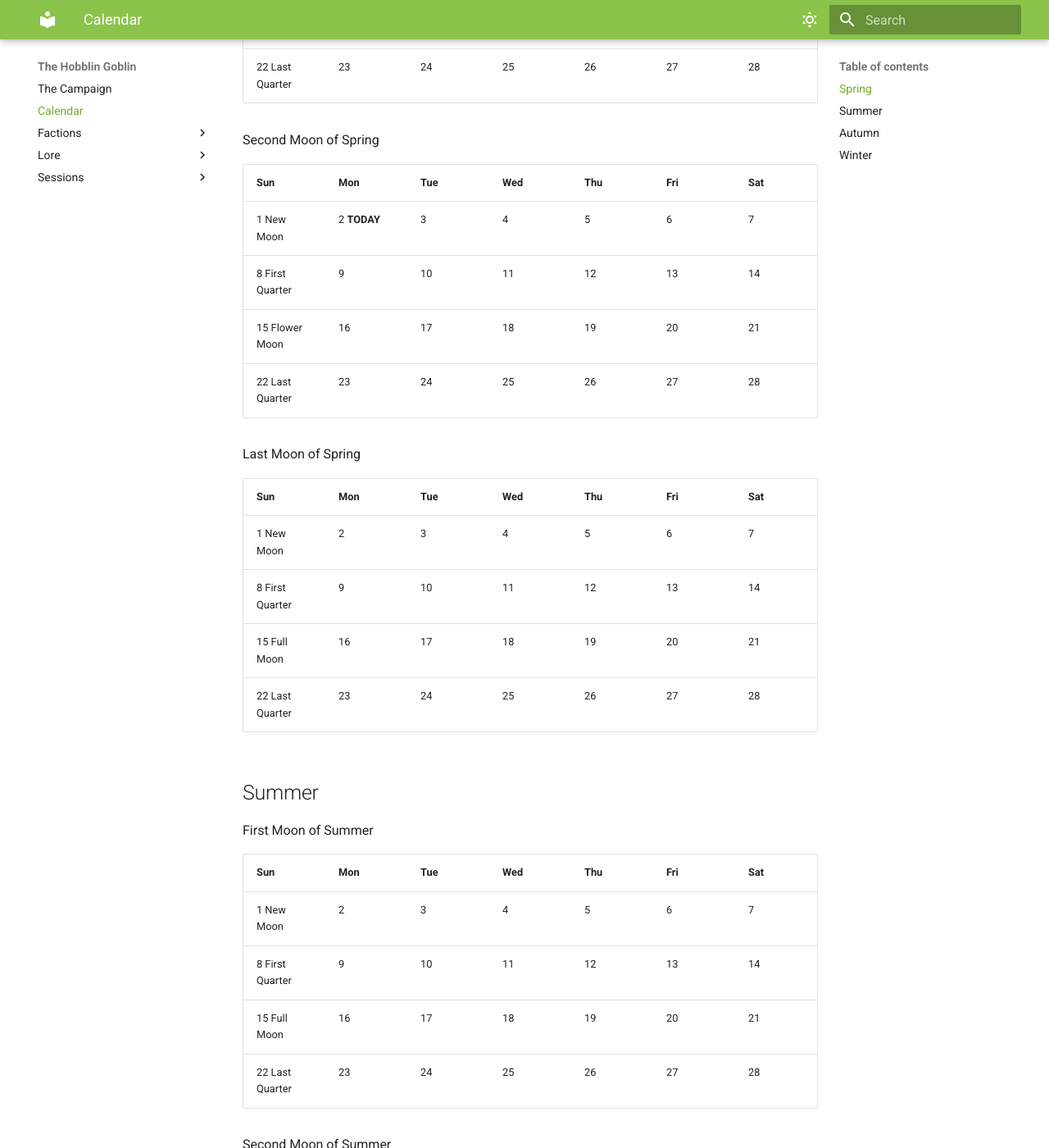
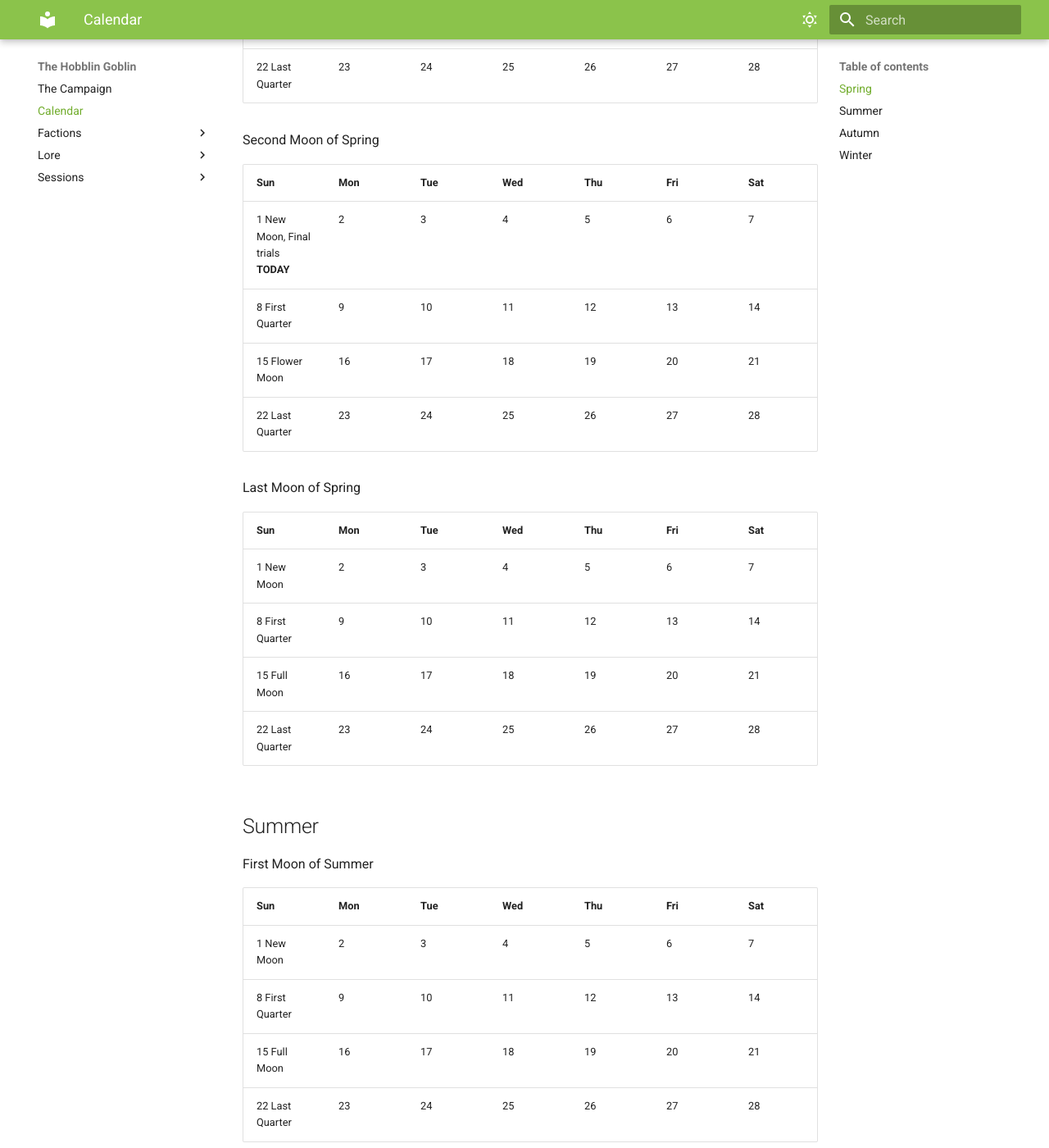
Before and after one commit to DylanGlass/theHobblinGoblin, an MkDocs documentation site: the page built from docs/calendar.md, in a window 1280 px wide and 1400 px high, scrolled down 456 px. Shown: the whole window at 82% size. Built offline with MkDocs 1.6.1 and Material for MkDocs 9.7.7, drawn with Linux system fonts in a browser that asks for light colours; some of the changed text lies outside the part shown.

Commit message:
Update calendar.md

```diff
--- a/docs/calendar.md
+++ b/docs/calendar.md
@@ -13,12 +13,12 @@ First Moon of Spring
 
 Second Moon of Spring
 
-| Sun             | Mon         | Tue | Wed | Thu | Fri | Sat |
-| --------------- | ----------- | --- | --- | --- | --- | --- |
-| 1 New Moon      | 2 **TODAY** | 3   | 4   | 5   | 6   | 7   |
-| 8 First Quarter | 9           | 10  | 11  | 12  | 13  | 14  |
-| 15 Flower Moon  | 16          | 17  | 18  | 19  | 20  | 21  |
-| 22 Last Quarter | 23          | 24  | 25  | 26  | 27  | 28  |
+| Sun                                  | Mon | Tue | Wed | Thu | Fri | Sat |
+| ------------------------------------ | --- | --- | --- | --- | --- | --- |
+| 1 New Moon, Final trials   **TODAY** | 2   | 3   | 4   | 5   | 6   | 7   |
+| 8 First Quarter                      | 9   | 10  | 11  | 12  | 13  | 14  |
+| 15 Flower Moon                       | 16  | 17  | 18  | 19  | 20  | 21  |
+| 22 Last Quarter                      | 23  | 24  | 25  | 26  | 27  | 28  |
 
 
 Last Moon of Spring
```
Also changed, not shown: other parts of docs/calendar.md (+1 -1 lines).
